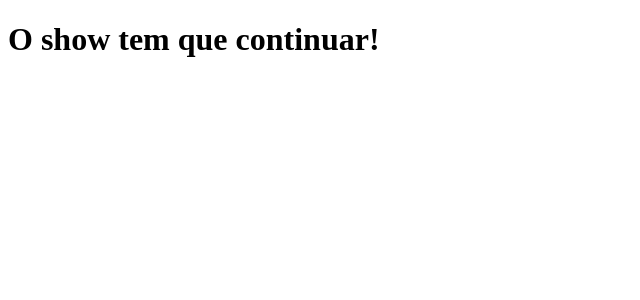
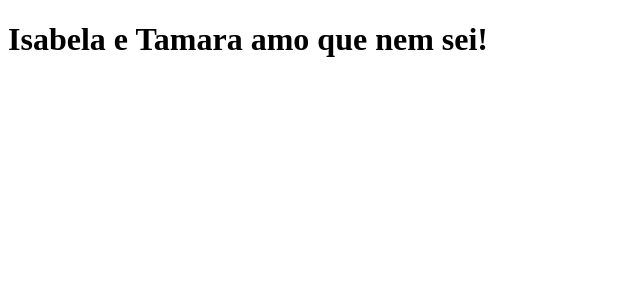
Before and after one commit to Jones-Varella/clone-tabnews, a Next.js app: page / in a window 1280 px wide. Shown: the top 300 px of the page, without its empty margins (0-640 px from the left). Built offline with nearby package versions, Linux system fonts and the light colour scheme.

Commit message:
modifica a frase de abertura.

```diff
--- a/pages/index.js
+++ b/pages/index.js
@@ -1,5 +1,5 @@
 function Home() {
-    return <h1>O show tem que continuar!</h1>
+    return <h1>Isabela e Tamara amo que nem sei!</h1>
 }
 
 export default Home;
```
